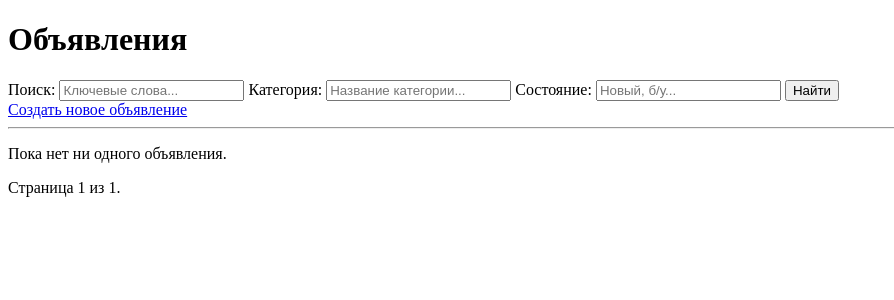
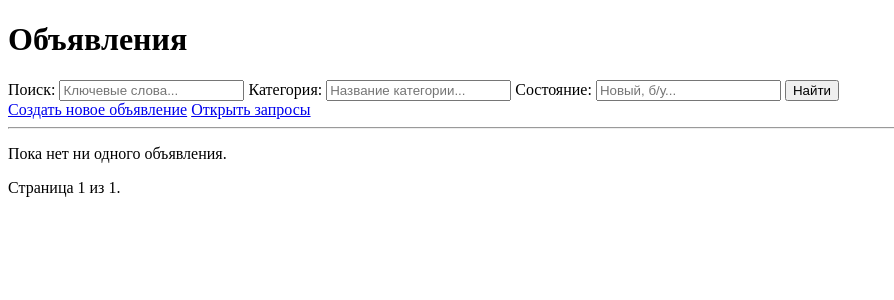
Before and after one commit to haku7a/barter-platform, a Django app: page / in a window 1280 px wide. Shown: the top 300 px of the page, without its empty margins (0-894 px from the left). Run offline with Django 5.2, Linux system fonts and the light colour scheme; data that the repository does not hold is empty.

Commit message:
feat(ads): add link exchange_proposal_list

```diff
--- a/ads/templates/ads/ad_list.html
+++ b/ads/templates/ads/ad_list.html
@@ -16,7 +16,8 @@
             <input type="text" name="condition" id="condition" placeholder="Новый, б/у..." value="{{ request.GET.condition|default:'' }}">
             <button type="submit">Найти</button>
         </form>
-    <a href="{% url 'ads:ad_create' %}">Создать новое объявление</a> <hr>
+    <a href="{% url 'ads:ad_create' %}">Создать новое объявление</a>
+    <a href="{% url 'ads:exchange_proposal_list' %}">Открыть запросы</a> <hr>
 
     {% if page_obj %}
         {% for ad in page_obj %}
```
